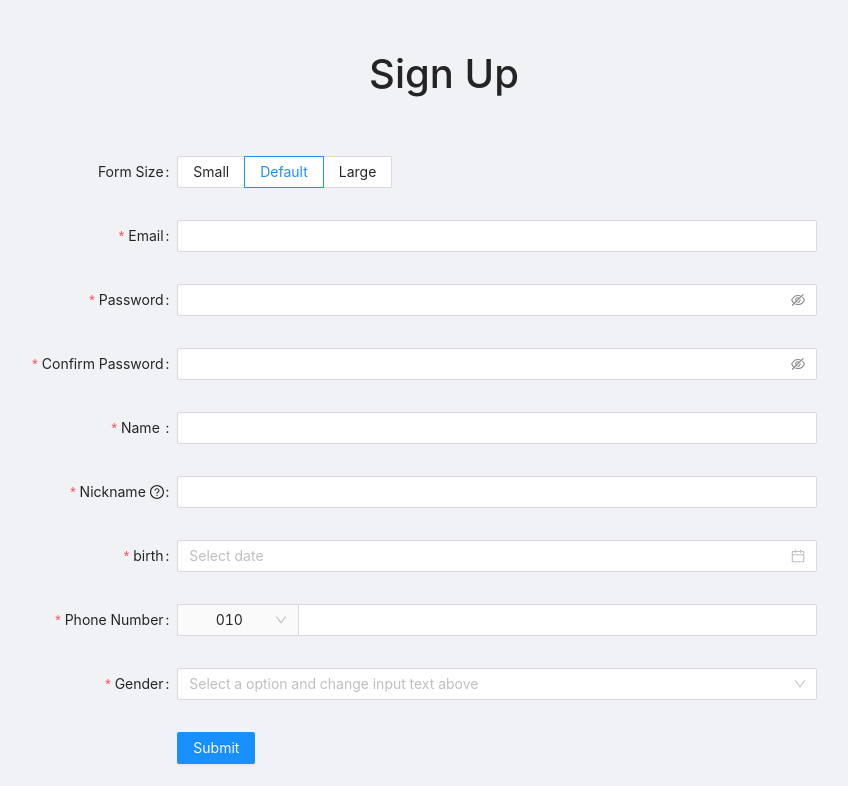
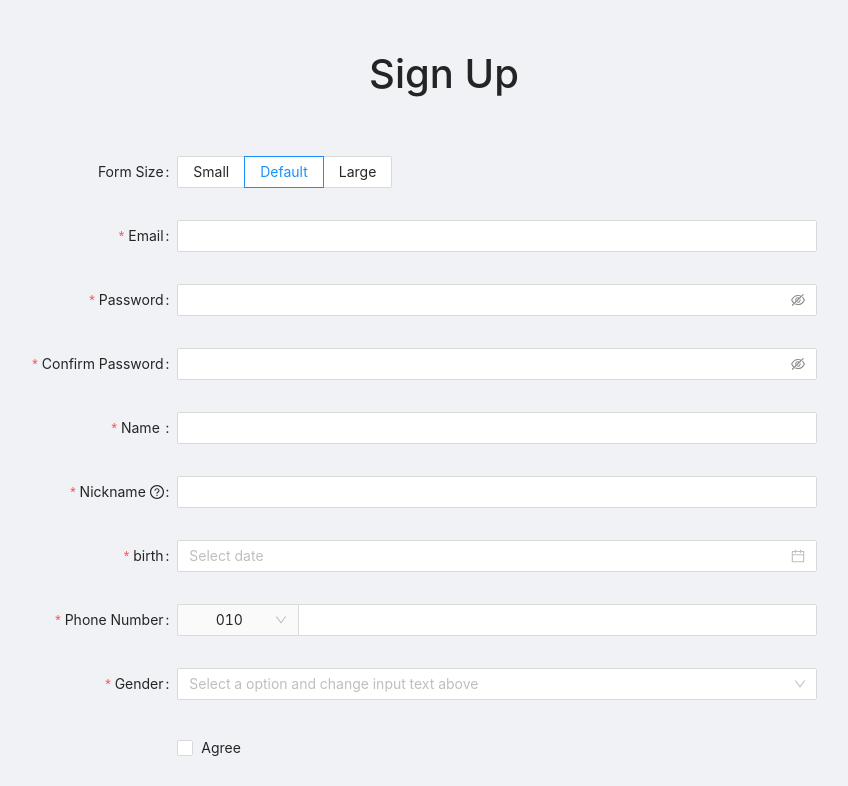
Before and after one commit to publisherleewoo/jongro3gaspring, a React (Create React App) app: page /#/user/join in a window 1280 px wide. Shown: the top 786 px of the page, without its empty margins (196-1044 px from the left). Built offline with nearby package versions, Linux system fonts and the light colour scheme.

Commit message:
axios proxy

```diff
--- a/package.json
+++ b/package.json
@@ -60,5 +60,6 @@
         "@storybook/react": "^5.3.19",
         "babel-loader": "^8.1.0"
     },
-    "homepage": "https://publisherleewoo.github.io/jongro3gaspring/"
+    "homepage": "https://publisherleewoo.github.io/jongro3gaspring/",
+    "proxy": "http://localhost:5000/"
 }
--- a/src/components/templates/UserJoinTemplate.js
+++ b/src/components/templates/UserJoinTemplate.js
@@ -1,7 +1,16 @@
 import React, { useState } from "react";
-import { Form, Input, Button, Radio, Select, DatePicker, Tooltip } from "antd";
+import {
+    Form,
+    Input,
+    Button,
+    Radio,
+    Select,
+    DatePicker,
+    Tooltip,
+    Checkbox,
+} from "antd";
 import { QuestionCircleOutlined } from "@ant-design/icons";
-
+import * as UserApi from "../../module/Axios";
 // Member {
 // 	email(아이디) <input email>
 // 	pw
@@ -16,22 +25,49 @@ import { QuestionCircleOutlined } from "@ant-design/icons";
 // 	api_id
 // }
 const onFinish = (fieldsValue) => {
-    // Should format date value before submit.
+    let {
+        email,
+        password,
+        name,
+        nickname,
+        birth,
+        prefixPhone,
+        phone,
+        gender,
+    } = fieldsValue;
 
-    console.log("Received values of form: ", fieldsValue);
+    const result = {
+        email,
+        name,
+        password,
+        nickname,
+        birth,
+        phone: prefixPhone + phone,
+        gender,
+    };
+    console.log(result);
+    UserApi.register(result);
 };
 
 const prefixSelector = (
-    <Select defaultValue="010" style={{ width: 120 }}>
-        <Select.Option value="010">010</Select.Option>
-    </Select>
+    <Form.Item name="prefixPhone" noStyle>
+        <Select style={{ width: 120 }}>
+            <Select.Option value="010">010</Select.Option>
+        </Select>
+    </Form.Item>
 );
+
+const tailFormItemLayout = {
+    wrapperCol: {
+        sm: {
+            offset: 7,
+        },
+    },
+};
 
 const UserJoinTemplate = () => {
     const [componentSize, setComponentSize] = useState("default");
 
-    //daterpicker
-    //select option   useState 별도처리
     const onFormLayoutChange = ({ size }) => {
         setComponentSize(size);
     };
@@ -46,7 +82,7 @@ const UserJoinTemplate = () => {
                 wrapperCol={{ span: 12 }}
                 style={{ marginBottom: "100px" }}
                 layout="horizontal"
-                initialValues={{ size: componentSize }}
+                initialValues={{ size: componentSize, prefixPhone: "010" }}
                 onValuesChange={onFormLayoutChange}
                 size={componentSize}
                 onFinish={onFinish}
@@ -79,6 +115,10 @@ const UserJoinTemplate = () => {
                             required: true,
                             message: "Please input your password!",
                         },
+                        {
+                            min: 8,
+                            message: "8 characters or more",
+                        },
                     ]}
                     hasFeedback
                 >
@@ -93,6 +133,10 @@ const UserJoinTemplate = () => {
                         {
                             required: true,
                             message: "Please confirm your password!",
+                        },
+                        {
+                            min: 8,
+                            message: "8 characters or more",
                         },
                         ({ getFieldValue }) => ({
                             validator(rule, value) {
@@ -120,6 +164,15 @@ const UserJoinTemplate = () => {
                             message: "Please input your name!",
                             whitespace: true,
                         },
+                        () => ({
+                            validator(rule, value) {
+                                if (value.replace(/[^0-9]/g, "")) {
+                                    return Promise.reject("Not Number");
+                                } else {
+                                    return Promise.resolve();
+                                }
+                            },
+                        }),
                     ]}
                 >
                     <Input />
@@ -156,7 +209,6 @@ const UserJoinTemplate = () => {
                     ]}
                 >
                     <DatePicker style={{ width: "100%" }} />
-                    {/* birth도 별도처리 */}
                 </Form.Item>
                 <Form.Item
                     name="phone"
@@ -165,6 +217,10 @@ const UserJoinTemplate = () => {
                         {
                             required: true,
                             message: "Please input your phone number!",
+                        },
+                        {
+                            min: 5,
+                            message: "It's short",
                         },
                     ]}
                 >
@@ -183,10 +239,25 @@ const UserJoinTemplate = () => {
                         placeholder="Select a option and change input text above"
                         allowClear
                     >
-                        <Select.Option value="male">male</Select.Option>
-                        <Select.Option value="female">female</Select.Option>
+                        <Select.Option value="0">male</Select.Option>
+                        <Select.Option value="1">female</Select.Option>
                     </Select>
                     {/* select 는 setState 별도처리 */}
+                </Form.Item>
+                <Form.Item
+                    name="agreement"
+                    valuePropName="checked"
+                    rules={[
+                        {
+                            validator: (_, value) =>
+                                value
+                                    ? Promise.resolve()
+                                    : Promise.reject("Should accept agreement"),
+                        },
+                    ]}
+                    {...tailFormItemLayout}
+                >
+                    <Checkbox>Agree</Checkbox>
                 </Form.Item>
                 <Form.Item wrapperCol={{ offset: 7 }}>
                     <Button type="primary" htmlType="submit">
--- /dev/null
+++ b/src/module/Axios.js
@@ -0,0 +1,9 @@
+import axios from "axios";
+
+const instance = axios.create({
+    // baseURL: "http://localhost:5000/",
+});
+
+export const register = async (data) => {
+    return await instance.post("users/join", data);
+};
```
